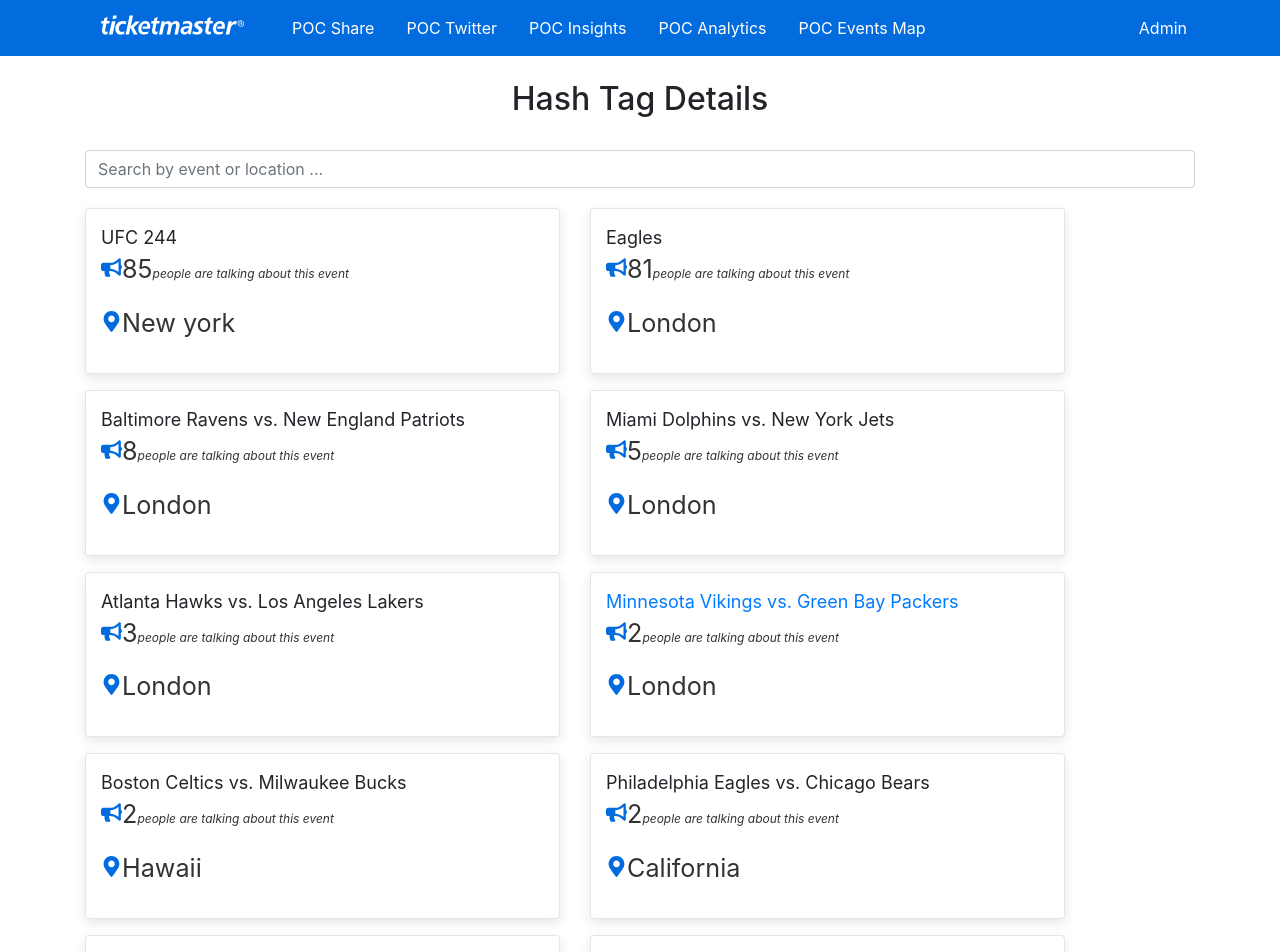
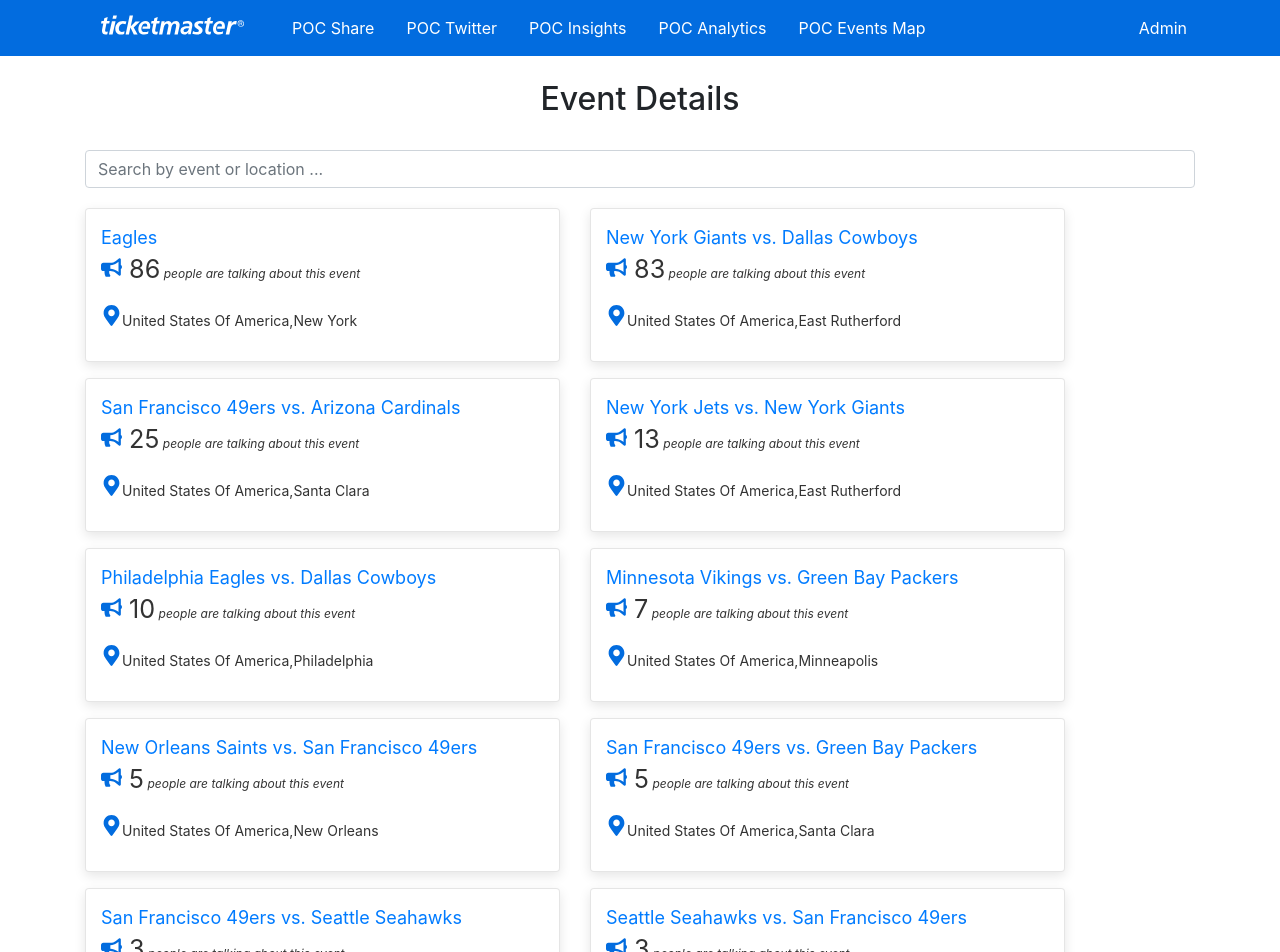
Before and after one commit to npagolu4219/ticketmaster_pocs, a Next.js app: page /twitterPoc in a window 1280 px wide. Shown: the top 952 px of the page. Built offline with nearby package versions, Linux system fonts and the light colour scheme; no server answers.

Commit message:
removed links in navbar

```diff
--- a/components/hashtwitterData.js
+++ b/components/hashtwitterData.js
@@ -4,95 +4,151 @@
 
 let data = [
     {
-        "eventName": "Seattle Seahawks vs. Tampa Bay Buccaneers",
-        "noOfPeopleTalking": 0,
-        "location": "Canada",
-        "eventLink":"https://www1.ticketmaster.com/seattle-seahawks-vs-san-francisco-49ers/event/0F005674B41C981A"
+        "eventName": "New York Jets vs. New York Giants",
+        "noOfPeopleTalking": "13",
+        "country": "United States Of America",
+        "eventUrl": "https://www.ticketmaster.com/metlife-stadium-tickets-east-rutherford/venue/1233",
+        "city": "East Rutherford"
+    },
+    {
+        "eventName": "Tennessee Titans vs. Kansas City Chiefs",
+        "noOfPeopleTalking": "0",
+        "country": "United States Of America",
+        "eventUrl": "https://www.ticketmaster.com/nissan-stadium-tickets-nashville/venue/221867",
+        "city": "Nashville"
+    },
+    {
+        "eventName": "Chicago Bulls vs. Los Angeles Lakers",
+        "noOfPeopleTalking": "2",
+        "country": "United States Of America",
+        "eventUrl": "https://www.ticketmaster.com/united-center-tickets-chicago/venue/32882",
+        "city": "Chicago"
+    },
+    {
+        "eventName": "Oakland Raiders vs. Los Angeles Chargers",
+        "noOfPeopleTalking": "1",
+        "country": "United States Of America",
+        "eventUrl": "https://www.ticketmaster.com/oakland-alameda-county-coliseum-oakland-raiders-tickets-oakland/venue/229867",
+        "city": "Oakland"
     },
     {
         "eventName": "Minnesota Vikings vs. Green Bay Packers",
-        "noOfPeopleTalking": 2,
-        "location": "London",
-        "eventLink":"https://www1.ticketmaster.com/seattle-seahawks-vs-san-francisco-49ers/event/0F005674B41C981A"
+        "noOfPeopleTalking": "7",
+        "country": "United States Of America",
+        "eventUrl": "https://www.ticketmaster.com/us-bank-stadium-tickets-minneapolis/venue/49284",
+        "city": "Minneapolis"
     },
     {
-        "eventName": "Los Angeles Chargers vs. Green Bay Packers",
-        "noOfPeopleTalking": 0,
-        "location": "London",
-        "eventLink":"https://www1.ticketmaster.com/seattle-seahawks-vs-san-francisco-49ers/event/0F005674B41C981A"
+        "eventName": "Vegas Golden Knights vs. Chicago Blackhawks",
+        "noOfPeopleTalking": "1",
+        "country": "United States Of America",
+        "eventUrl": "https://www.ticketmaster.com/tmobile-arena-tickets-las-vegas/venue/376926",
+        "city": "Las Vegas"
     },
     {
-        "eventName": "Boston Celtics vs. Milwaukee Bucks",
-        "noOfPeopleTalking": 2,
-        "location": "Hawaii"
+        "eventName": "New Orleans Saints vs. San Francisco 49ers",
+        "noOfPeopleTalking": "5",
+        "country": "United States Of America",
+        "eventUrl": "https://www.ticketmaster.com/mercedesbenz-superdome-tickets-new-orleans/venue/221661",
+        "city": "New Orleans"
     },
     {
-        "eventName": "Philadelphia Eagles vs. Chicago Bears",
-        "noOfPeopleTalking": 2,
-        "location": "California"
-    },
-    {
-        "eventName": "Denver Broncos vs. Cleveland Browns",
-        "noOfPeopleTalking": 0,
-        "location": "London"
+        "eventName": "San Francisco 49ers vs. Arizona Cardinals",
+        "noOfPeopleTalking": "25",
+        "country": "United States Of America",
+        "eventUrl": "https://www.ticketmaster.com/levis-stadium-tickets-santa-clara/venue/229947",
+        "city": "Santa Clara"
     },
     {
         "eventName": "Phoenix Suns vs. Los Angeles Lakers",
-        "noOfPeopleTalking": 0,
-        "location": "London"
+        "noOfPeopleTalking": "1",
+        "country": "United States Of America",
+        "eventUrl": "https://www.ticketmaster.com/talking-stick-resort-arena-tickets-phoenix/venue/205079",
+        "city": "Phoenix"
     },
     {
-        "eventName": "Cleveland Browns vs. Pittsburgh Steelers",
-        "noOfPeopleTalking": 1,
-        "location": "London"
+        "eventName": "Anaheim Ducks vs. Vegas Golden Knights",
+        "noOfPeopleTalking": "2",
+        "country": "United States Of America",
+        "eventUrl": "https://www.ticketmaster.com/honda-center-tickets-anaheim/venue/73797",
+        "city": "Anaheim"
+    },
+    {
+        "eventName": "San Francisco 49ers vs. Seattle Seahawks",
+        "noOfPeopleTalking": "3",
+        "country": "United States Of America",
+        "eventUrl": "https://www.ticketmaster.com/levis-stadium-tickets-santa-clara/venue/229947",
+        "city": "Santa Clara"
     },
     {
         "eventName": "Eagles",
-        "noOfPeopleTalking": 81,
-        "location": "London"
+        "noOfPeopleTalking": "86",
+        "country": "United States Of America",
+        "eventUrl": "https://www.ticketmaster.com/madison-square-garden-tickets-new-york/venue/483329",
+        "city": "New York"
     },
     {
-        "eventName": "Atlanta Hawks vs. Los Angeles Lakers",
-        "noOfPeopleTalking": 3,
-         "location": "London"
+        "eventName": "Hamilton (Touring)",
+        "noOfPeopleTalking": "1",
+        "country": "United States Of America",
+        "eventUrl": "https://www.ticketmaster.com/old-national-centre-tickets-indianapolis/venue/42026",
+        "city": "Indianapolis"
     },
     {
-        "eventName": "Miami Dolphins vs. New York Jets",
-        "noOfPeopleTalking": 5,
-        "location": "London"
+        "eventName": "New York Giants vs. Dallas Cowboys",
+        "noOfPeopleTalking": "83",
+        "country": "United States Of America",
+        "eventUrl": "https://www.ticketmaster.com/metlife-stadium-tickets-east-rutherford/venue/1233",
+        "city": "East Rutherford"
     },
     {
-        "eventName": "Tampa Bay Buccaneers vs. New Orleans Saints",
-        "noOfPeopleTalking": 1,
-        "location": "London",
-        "location": "London"
-
+        "eventName": "San Francisco 49ers vs. Green Bay Packers",
+        "noOfPeopleTalking": "5",
+        "country": "United States Of America",
+        "eventUrl": "https://www.ticketmaster.com/levis-stadium-tickets-santa-clara/venue/229947",
+        "city": "Santa Clara"
     },
     {
-        "eventName": "Chicago Bears vs. Kansas City Chiefs",
-        "noOfPeopleTalking": 0,
-        "location": "London"
+        "eventName": "Philadelphia Eagles vs. Dallas Cowboys",
+        "noOfPeopleTalking": "10",
+        "country": "United States Of America",
+        "eventUrl": "https://www.ticketmaster.com/lincoln-financial-field-tickets-philadelphia/venue/16752",
+        "city": "Philadelphia"
     },
     {
-        "eventName": "Baltimore Ravens vs. New England Patriots",
-        "noOfPeopleTalking": 8,
-        "location": "London"
-
+        "eventName": "Miami Dolphins vs. Philadelphia Eagles",
+        "noOfPeopleTalking": "1",
+        "country": "United States Of America",
+        "eventUrl": "https://www.ticketmaster.com/hard-rock-stadium-tickets-miami/venue/106734",
+        "city": "Miami"
     },
     {
-        "eventName": "Brooklyn Nets v. Houston Rockets",
-        "noOfPeopleTalking": 0,
-        "location": "Louisiana"
+        "eventName": "Dallas Cowboys vs. Minnesota Vikings",
+        "noOfPeopleTalking": "2",
+        "country": "United States Of America",
+        "eventUrl": "https://www.ticketmaster.com/att-stadium-tickets-arlington/venue/99096",
+        "city": "Arlington"
     },
     {
-        "eventName": "Buffalo Bills vs. Denver Broncos",
-        "noOfPeopleTalking": 1,
-        "location": "Albama"
+        "eventName": "2020 Bridgestone NHL Winter Classic Nashville Predators v Dallas Stars",
+        "noOfPeopleTalking": "0",
+        "country": "United States Of America",
+        "eventUrl": "https://www.ticketmaster.com/cotton-bowl-tickets-dallas/venue/98311",
+        "city": "Dallas"
     },
     {
-        "eventName": "UFC 244",
-        "noOfPeopleTalking": 85,
-        "location": "New york"
+        "eventName": "Cleveland Browns vs. Buffalo Bills",
+        "noOfPeopleTalking": "2",
+        "country": "United States Of America",
+        "eventUrl": "https://www.ticketmaster.com/firstenergy-stadium-home-of-the-cleveland-tickets-cleveland/venue/40971",
+        "city": "Cleveland"
+    },
+    {
+        "eventName": "Seattle Seahawks vs. San Francisco 49ers",
+        "noOfPeopleTalking": "3",
+        "country": "United States Of America",
+        "eventUrl": "https://www.ticketmaster.com/centurylink-field-tickets-seattle/venue/123449",
+        "city": "Seattle"
     }
 ]
 
@@ -106,21 +162,19 @@
         }
     }
 
-   /* componentDidMount(){
-        var proxyUrl = 'https://cors-anywhere.herokuapp.com/',
-    targetUrl = '10.6.20.17:8080/api/hashtagCount'
-    fetch(proxyUrl + targetUrl).then(res => res.json().then(json => {
+    componentDidMount(){
+    fetch('10.6.19.70:3000/api/hashtagCount').then(res => res.json().then(data => {
             this.setState({
                 isAppear:true,
-                hashDetails:json
+                hashDetails:data
             })
-            console.log(json);
+            console.log(data);
         }))
     }
-    */
+
 
     getSortedData = (data) =>{
-        data = data.filter(e => e.noOfPeopleTalking!==0)
+        data = data.filter(e => e.noOfPeopleTalking!=="0")
         let sortedData = data.sort((a,b)=> b.noOfPeopleTalking-a.noOfPeopleTalking)
         return sortedData
     }
@@ -133,7 +187,7 @@
             hashDetailsFiltered = hashDetails;
         }else{
             hashDetailsFiltered = hashDetails.filter(e =>{
-                if((e.eventName.toLowerCase().search(value.toLowerCase())!==-1) || (e.location.toLowerCase().search(value.toLowerCase())!==-1)){
+                if((e.eventName.toLowerCase().search(value.toLowerCase())!==-1) || (e.country.toLowerCase().search(value.toLowerCase())!==-1) || (e.city.toLowerCase().search(value.toLowerCase())!==-1)){
                     return e
                 }
             })
@@ -148,7 +202,7 @@
     return (
         <div className="container">
             <div className="text-center">
-                <h2>Hash Tag Details</h2>
+                <h2>Event Details</h2>
             </div>
             <br></br>
             <div>
@@ -158,12 +212,12 @@
             <Row>
             {hashDetailsFiltered.map(hashDetail => (
                 <Col xs="5" className="toastwrapper xs-7 mb-3 pb-1">
-                    <a  href={hashDetail.eventLink} className="toastHeader" title={hashDetail.eventName}>{hashDetail.eventName}</a>
+                    <a  href={hashDetail.eventUrl} target="_blank" className="toastHeader" title={hashDetail.eventName}>{hashDetail.eventName}</a>
                     <p><FaBullhorn size="1.5em" color="#026cdf" />
-                    <span className="talkingCount">{hashDetail.noOfPeopleTalking}
-                    <i className="peaopleare">people are talking about this event</i>
+                    <span className="talkingCount"> {hashDetail.noOfPeopleTalking}
+                    <i className="peaopleare"> people are talking about this event</i>
                     </span><pre></pre><FaMapMarkerAlt size="1.5em" color="#026cdf"/>
-                    <span className="talkingCount">{hashDetail.location}</span>
+                    <span className="">{hashDetail.country},{hashDetail.city}</span>
                     </p>
                 </Col>
                 ))}
```
